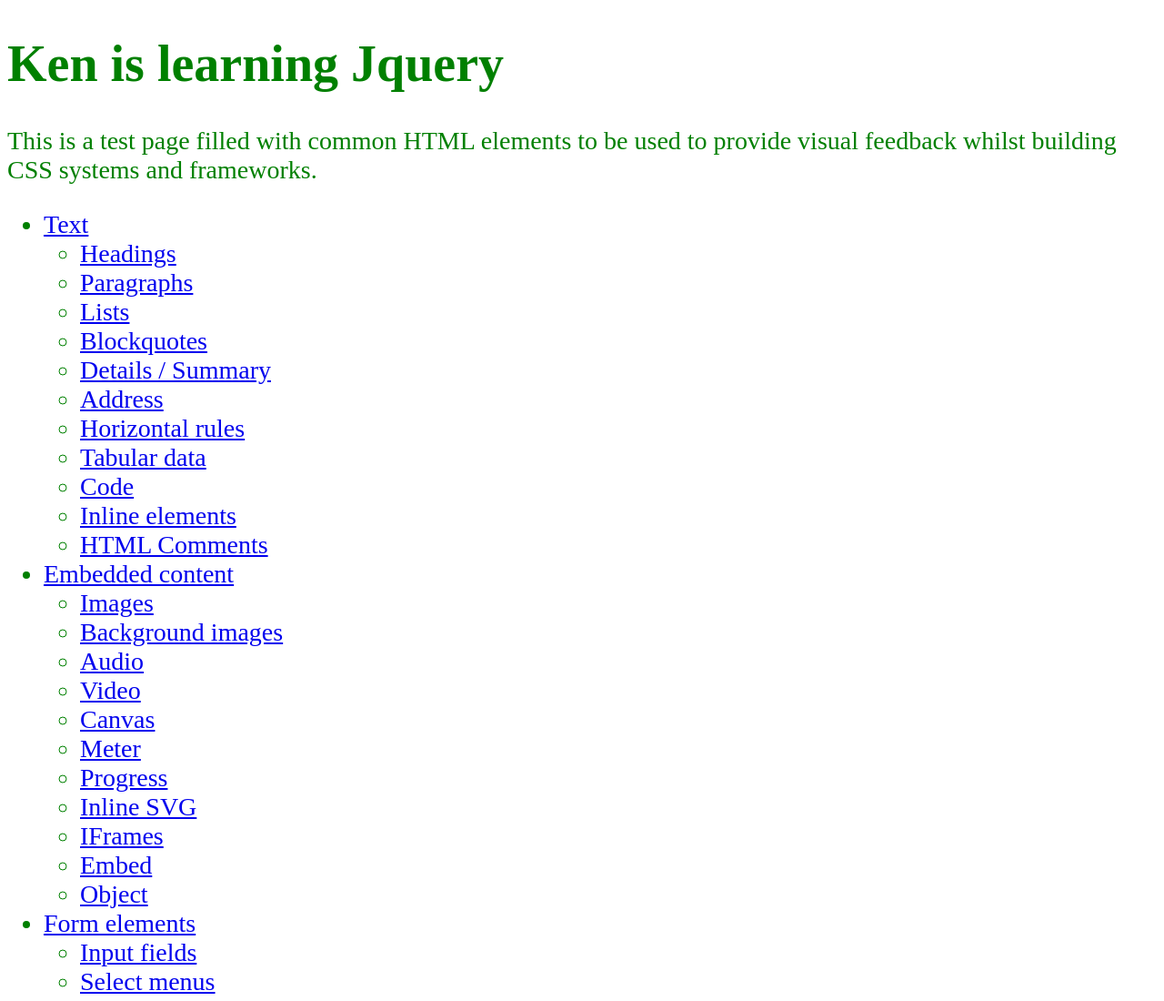
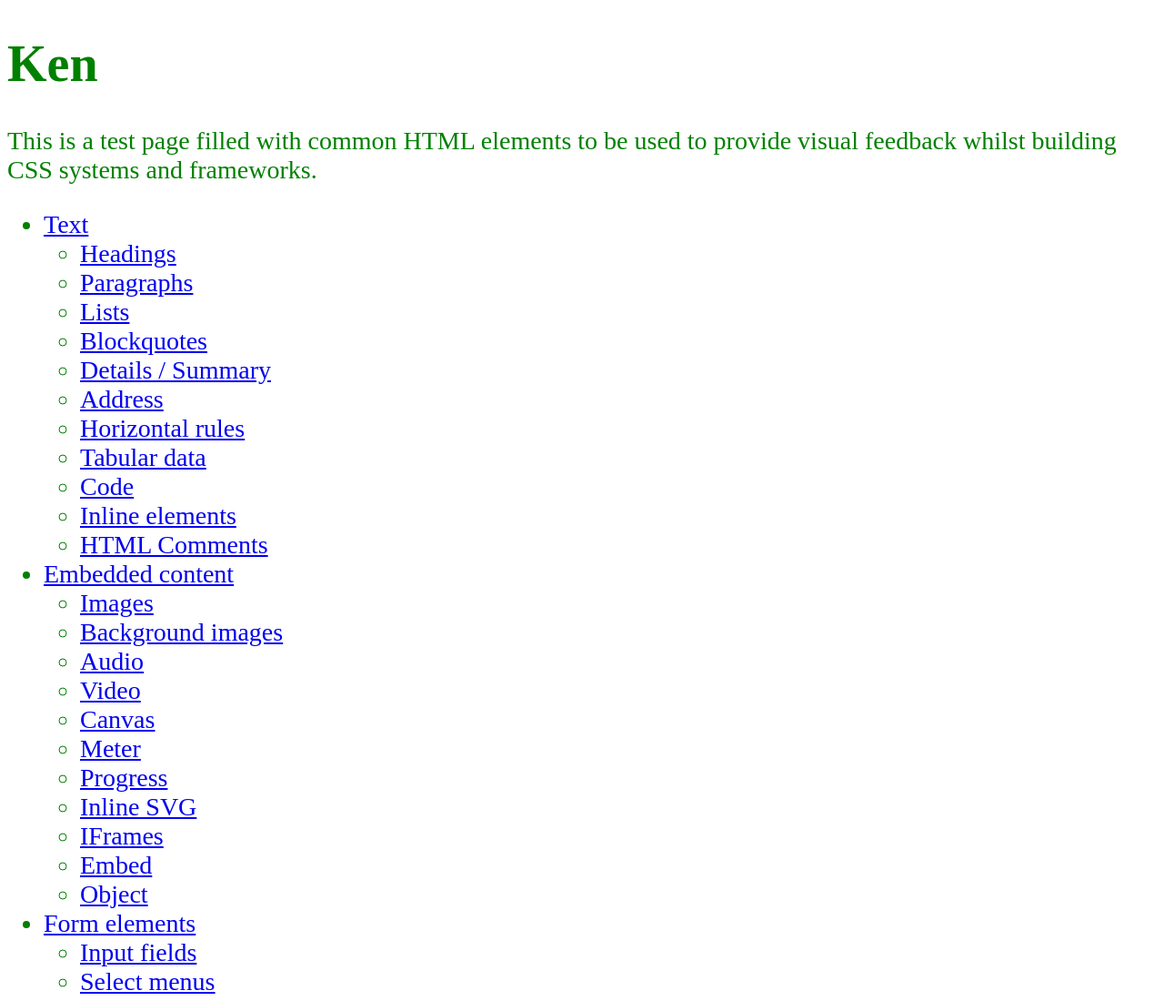
Before and after one commit to KenDang1/in-class-challenges, a plain HTML site: page index.html in a window 1280 px wide. Shown: the top 1100 px of the page at 91% size. Drawn offline with Linux system fonts and the light colour scheme.

Commit message:
fingure how to find chilren and change it without using class

```diff
--- a/index.html
+++ b/index.html
@@ -11,7 +11,7 @@
   <body>
     <div id="top" role="document">
       <header>
-        <h1 class="title">HTML5 Test Page</h1>
+        <h1>HTML5 Test Page</h1>
         <p>This is a test page filled with common HTML elements to be used to provide visual feedback whilst building CSS systems and frameworks.</p>
       </header>
       <nav>
--- a/script.js
+++ b/script.js
@@ -3,14 +3,14 @@ $(document).ready(onReady);
 
 function onReady(){
  	console.log('on ready');
-    $('.title').text('Ken is learning Jquery');  // changing the h1 text in header using class
+    //$('.title').text('Ken is learning Jquery');  // changing the h1 text in header using class
 
-    $('#top').first('h1').css({
+    $('#top').css({
         color: 'green',
         'font-size': '28px'
     })
 
-
+    $('header').first().find('h1').text('Ken');  // select header, find first element of h1 and change text
 
 
 
```
